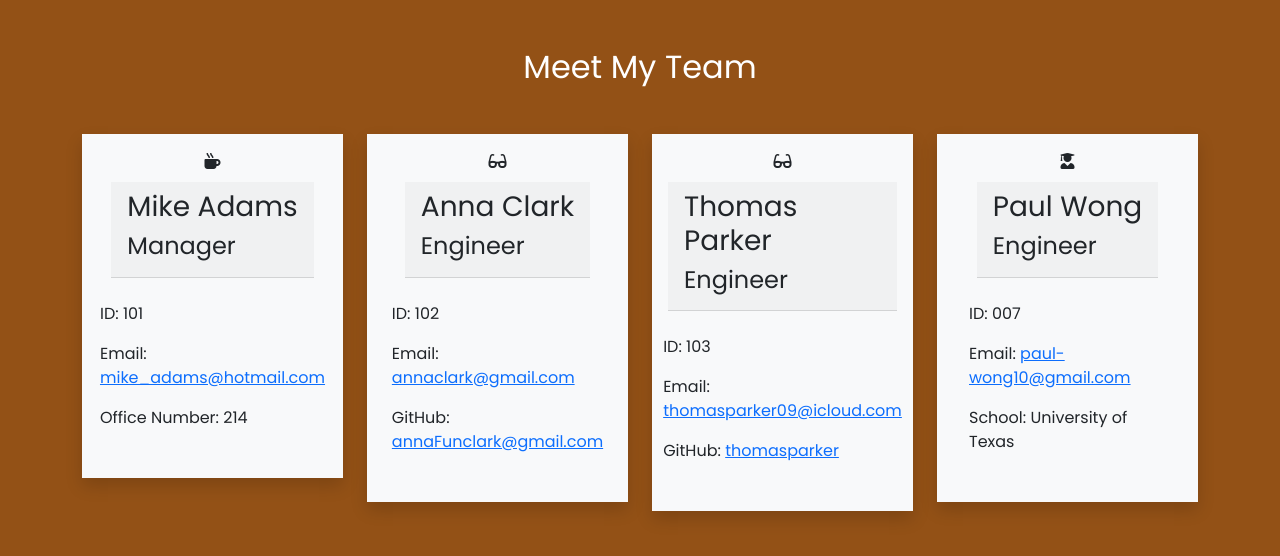
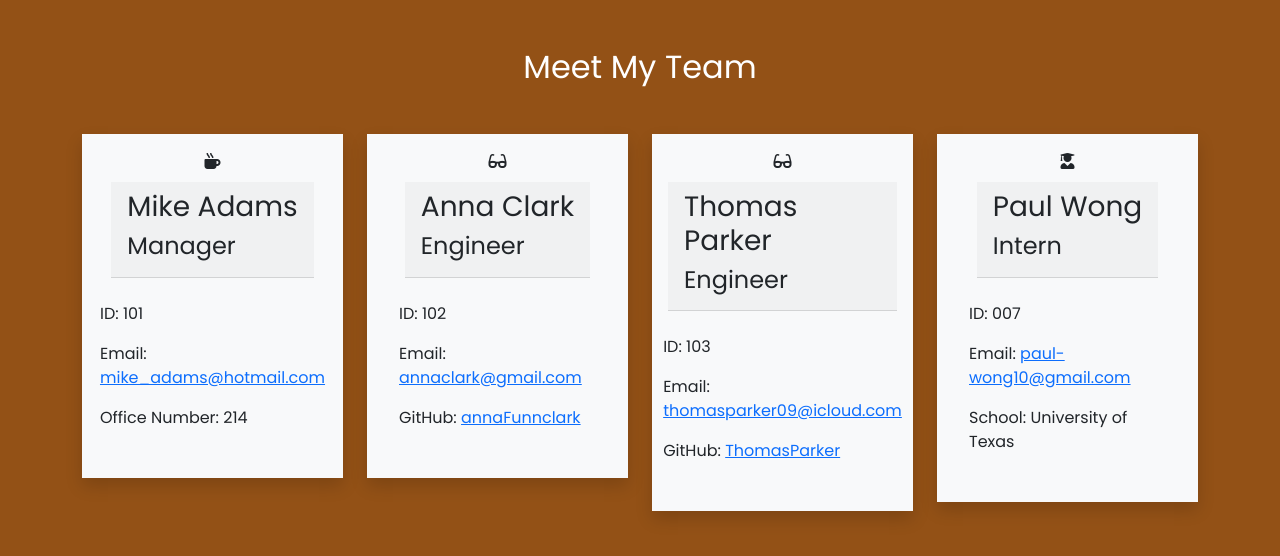
Before and after one commit to thutuephan/PiSoPer-TeamProfileGenerator, a website: page index.html in a window 1280 px wide. Drawn offline with nearby package versions, Linux system fonts and the light colour scheme.

Commit message:
Fixed a typo in generateHTML and ran the app all over again

```diff
--- a/index.html
+++ b/index.html
@@ -57,7 +57,7 @@
             <div class="card-body">
                 <p class="text-grey id">ID: 102</p>
                 <p class="text-grey email">Email: <a href="mailto:annaclark@gmail.com">annaclark@gmail.com</a></p>
-                <p class="text-grey github">GitHub: <a href="https://github.com/annaFunclark@gmail.com">annaFunclark@gmail.com</a></p>
+                <p class="text-grey github">GitHub: <a href="https://github.com/annaFunnclark">annaFunnclark</a></p>
             </div>
             </div>
         </div>
@@ -82,7 +82,7 @@
             <div class="card-body">
                 <p class="text-grey id">ID: 103</p>
                 <p class="text-grey email">Email: <a href="mailto:thomasparker09@icloud.com">thomasparker09@icloud.com</a></p>
-                <p class="text-grey github">GitHub: <a href="https://github.com/thomasparker">thomasparker</a></p>
+                <p class="text-grey github">GitHub: <a href="https://github.com/ThomasParker">ThomasParker</a></p>
             </div>
             </div>
         </div>
@@ -101,7 +101,7 @@
             </div>
             <div class="card-header my-2">
                 <h3 class="text-grey">Paul Wong</h3>
-                <h4 class="text-grey">Engineer</h4>
+                <h4 class="text-grey">Intern</h4>
             </div>
 
             <div class="card-body">
--- a/utils/generateHTML.js
+++ b/utils/generateHTML.js
@@ -101,7 +101,7 @@ function internCard(intern) {
             </div>
             <div class="card-header my-2">
                 <h3 class="text-grey">${intern.name}</h3>
-                <h4 class="text-grey">Engineer</h4>
+                <h4 class="text-grey">Intern</h4>
             </div>
 
             <div class="card-body">
```
Also changed, not shown: src/images/shot3.PNG (added).
